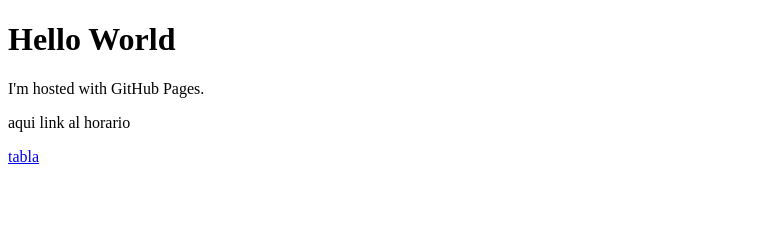
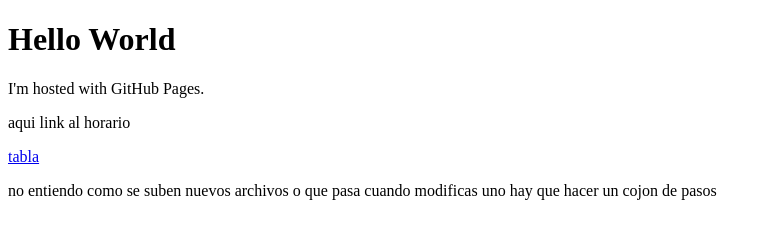
Before and after one commit to alexandragpetre/alexandragpetre.github.io, a plain HTML site: page index.html in a window 1280 px wide. Shown: the whole page, without its empty margins (0-771 px from the left). Drawn offline with Linux system fonts and the light colour scheme.

Commit message:
Update index.html

```diff
--- a/index.html
+++ b/index.html
@@ -6,5 +6,7 @@
 
 <p>aqui link al horario</p>
 <a href="tabla-horario.html" target="_blanck">tabla</a>
+
+<p>no entiendo como se suben nuevos archivos o que pasa cuando modificas uno hay que hacer un cojon de pasos</p>
 </body>
 </html>
```
